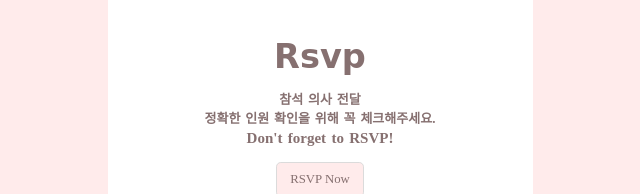
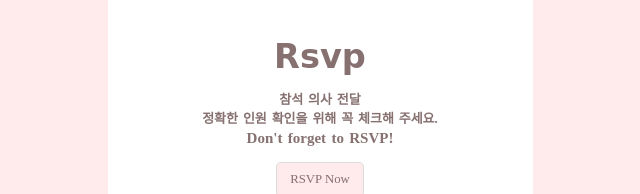
Before and after one commit to hghy2023/hghy2023.github.io, a plain HTML site: page index.html in a window 1280 px wide. Shown: the part 1725-1919 px from the top of the page, 320-960 px from the left. Drawn offline with nearby package versions, Linux system fonts and the light colour scheme; a web font is replaced by a local one.

```diff
--- a/index.html
+++ b/index.html
@@ -126,7 +126,7 @@
         <h3 id="rouge">Rsvp</h3>
         <!-- <div>달력</div> -->
           <p>참석 의사 전달<br>
-          정확한 인원 확인을 위해 꼭 체크해주세요.</p>
+          정확한 인원 확인을 위해 꼭 체크해 주세요.</p>
           <p id="rsvp-en">Don't forget to RSVP!</p>
           <button role="button" id="rsvp_btn">RSVP Now</button>
           <div class="wd-dday">
```
Also changed, not shown: 3 other files.
